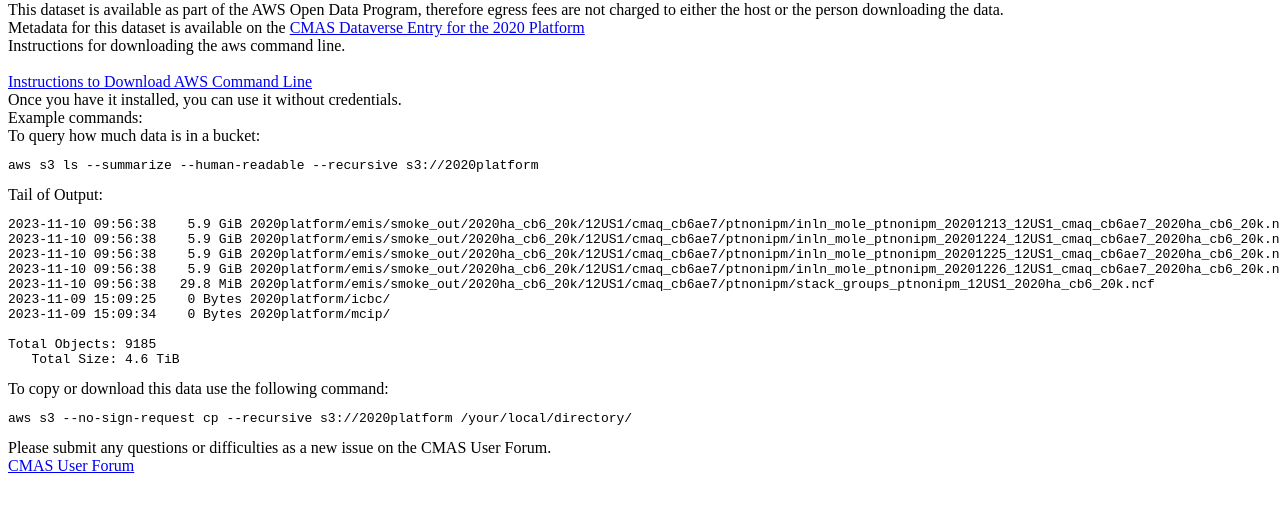
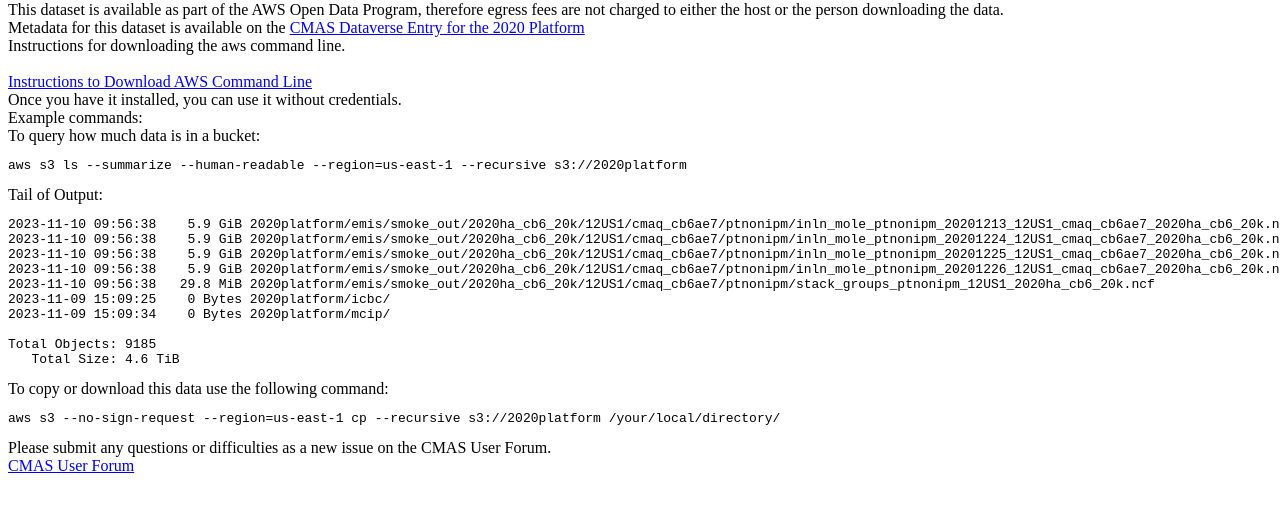
Before and after one commit to CMASCenter/cmas-datawarehouse-aws, a plain HTML site: page 2020platform/readme.html in a window 1280 px wide. Shown: the part 79-588 px from the top of the page. Drawn offline with Linux system fonts and the light colour scheme.

Commit message:
update to add region

```diff
--- a/2020platform/readme.html
+++ b/2020platform/readme.html
@@ -22,7 +22,7 @@ To query how much data is in a bucket: <br>
 
 
 <pre>
-aws s3 ls --summarize --human-readable --recursive s3://2020platform
+aws s3 ls --summarize --human-readable --region=us-east-1 --recursive s3://2020platform
 </pre>
 
 Tail of Output: <br>
@@ -43,7 +43,7 @@ Total Objects: 9185
 To copy or download this data use the following command:
 
 <pre>
-aws s3 --no-sign-request cp --recursive s3://2020platform /your/local/directory/
+aws s3 --no-sign-request --region=us-east-1 cp --recursive s3://2020platform /your/local/directory/
 </pre>
 
 Please submit any questions or difficulties as a new issue on the CMAS User Forum.<br>
```
